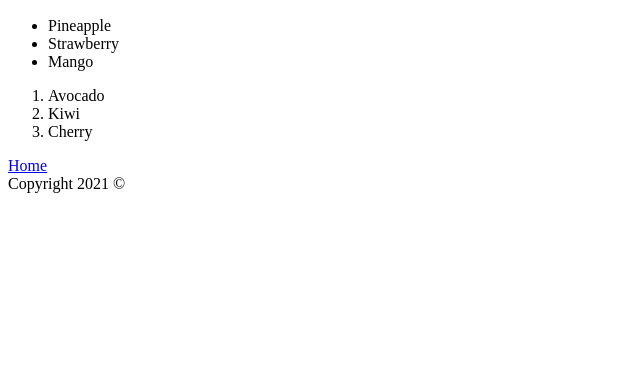
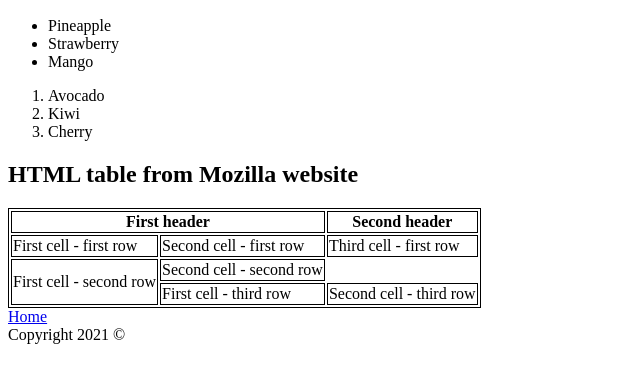
Before and after one commit to dtr6210/Module2, a plain HTML site: page Lab 2.1/index.html in a window 1280 px wide. Shown: the part 348-730 px from the top of the page, without its empty margins (0-640 px from the left). Drawn offline with Linux system fonts and the light colour scheme.

Commit message:
Completed work through seciton IV on lab 2.1

```diff
--- a/Lab 2.1/index.html
+++ b/Lab 2.1/index.html
@@ -7,6 +7,12 @@
     <meta name="author" content="Dean Rials" />
     <meta name="viewport" content="width=device-width, initial-scale=1.0" />
     <title>Home</title>
+    <style>
+      table, th, td {
+          border: 1px solid black;
+      }
+  </style>
+
   </head>
   <body>
     <div>
@@ -28,8 +34,8 @@
       font, and it preserves
       both      spaces and
       line breaks
-      </pre>
-      <h1>My HTML learning journey</h1>
+    </pre>
+        <h1>My HTML learning journey</h1>
     <article>
       <h2>Learning elements - div, span, p, pre, ul, li, ol, article</h2>
       <ul>
@@ -43,6 +49,32 @@
         <li>Cherry</li>
       </ol>
     </article>
+    <article>
+      <h2>HTML table from Mozilla website</h2>
+      <table>
+        <thead>
+          <tr>
+            <th colspan="2">First header</th>
+            <th>Second header</th>
+          </tr>
+        </thead>
+        <tbody>
+          <tr>
+            <td>First cell - first row</td>
+            <td>Second cell - first row</td>
+            <td>Third cell - first row</td>
+          </tr>
+          <tr>
+            <td rowspan="2">First cell - second row</td>
+            <td>Second cell - second row</td>
+          </tr>
+          <tr>
+            <td>First cell - third row</td>
+            <td>Second cell - third row</td>
+          </tr>
+        </tbody>
+      </table>
+    </article>
     <header>
       <nav>
         <!-- works like <a href="/index.html">Home</a> -->
```
